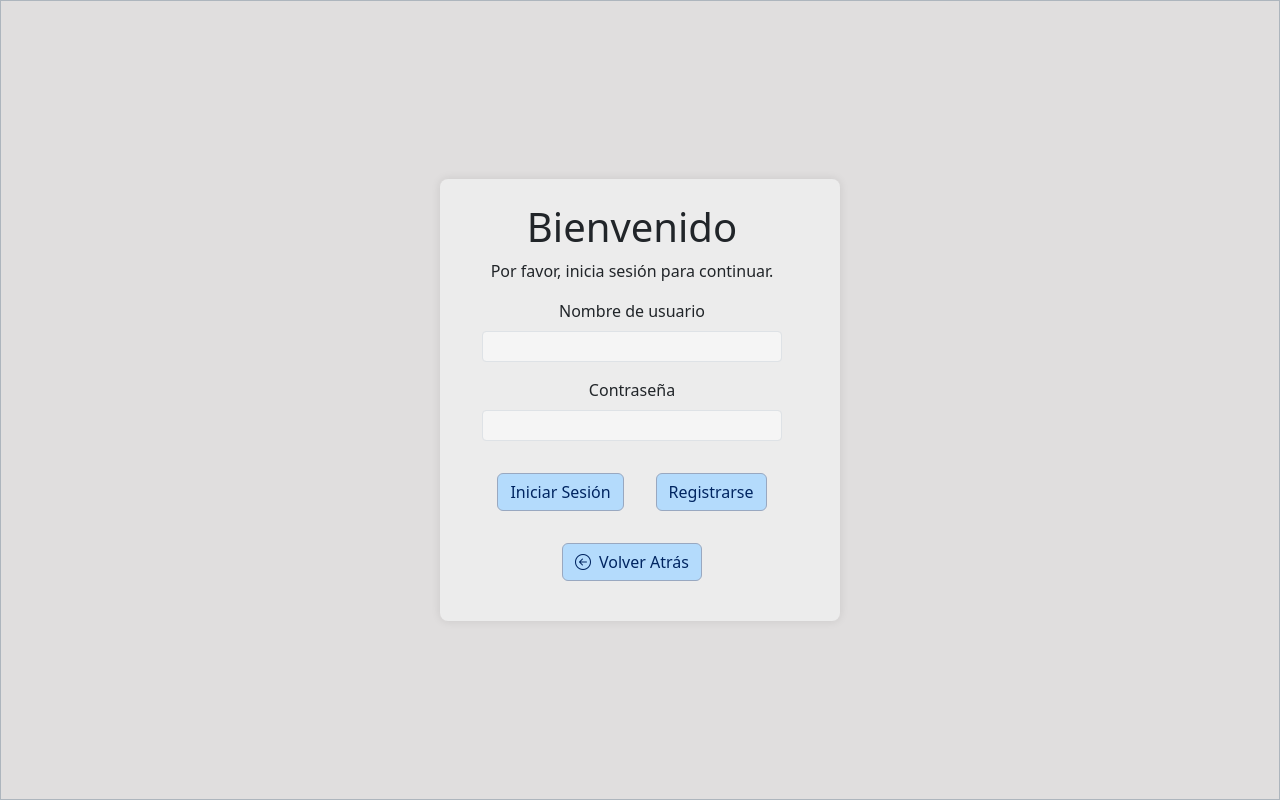
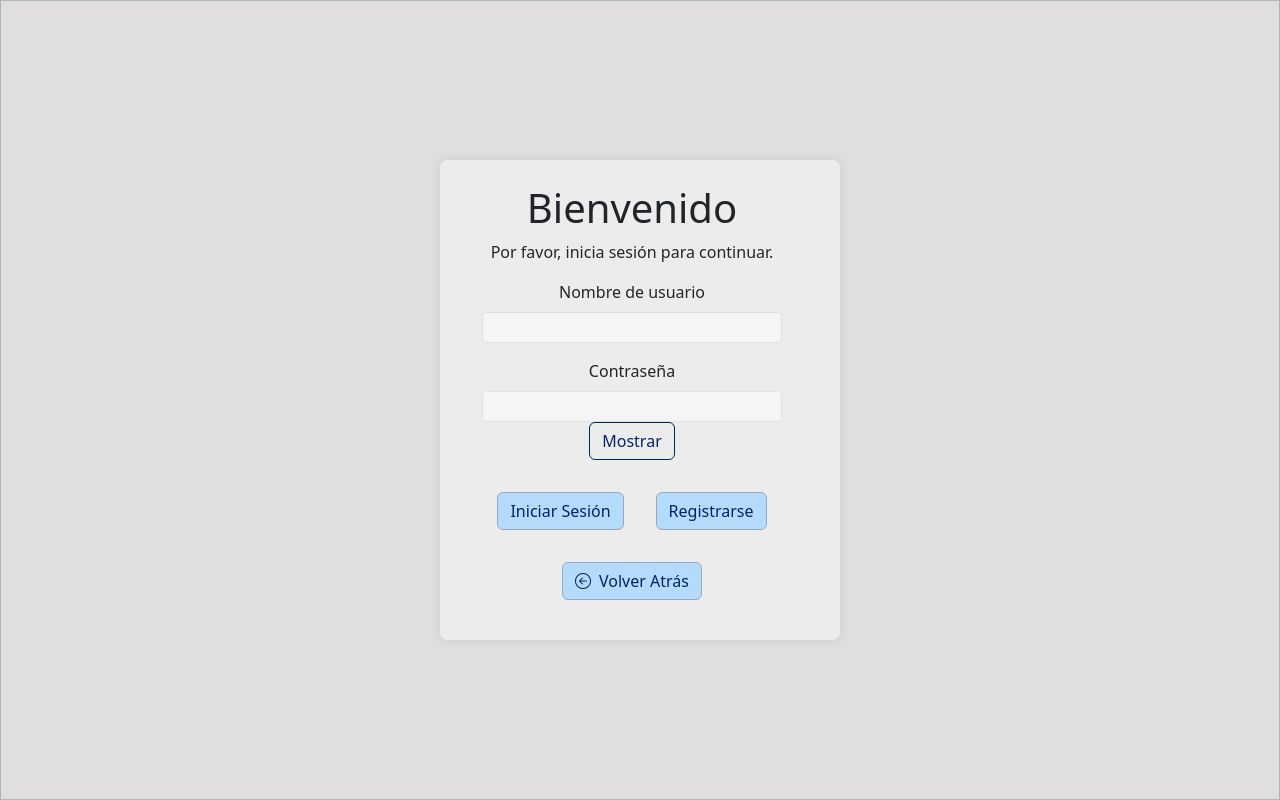
Before and after one commit to Croissanton/IU_Proyecto, a React (Create React App) app in the folder foro-mundo/: page /login in a window 1280 px wide. Built offline with nearby package versions, Linux system fonts and the light colour scheme.

Commit message:
added the password visibility button

```diff
--- a/foro-mundo/src/Components/Header.js
+++ b/foro-mundo/src/Components/Header.js
@@ -6,7 +6,6 @@ import Button from "react-bootstrap/Button";
 import Nav from "react-bootstrap/Nav";
 import { useState, forwardRef, useRef, useEffect } from "react";
 import Cookies from "universal-cookie";
-import ToastMessage from "./ToastMessage";
 import OverlayTrigger from "react-bootstrap/OverlayTrigger";
 import Tooltip from "react-bootstrap/Tooltip";
 import { useToast } from "../Context/ToastContext.js";
--- a/foro-mundo/src/Pages/LoginPage.js
+++ b/foro-mundo/src/Pages/LoginPage.js
@@ -18,9 +18,11 @@ function LoginPage() {
 
   useEffect(() => {
     if (user) {
-      navigate("/") // Redirigir después de que se actualice el estado de user
+      navigate("/"); // Redirigir después de que se actualice el estado de user
     }
   }, [user, navigate]);
+
+  const [showPassword, setShowPassword] = useState(false);
 
   const login = (e) => {
     e.preventDefault();
@@ -86,8 +88,9 @@ function LoginPage() {
               <label htmlFor="password" className="form-label">
                 Contraseña
               </label>
+              <div className="password-group">
                 <input
-                type="password"
+                  type={showPassword ? "text" : "password"}
                   className="form-control form-control-sm"
                   aria-label="contraseña"
                   required
@@ -99,6 +102,15 @@ function LoginPage() {
                     margin: "0 auto",
                   }}
                 />
+                <button
+                  type="button"
+                  className="btn btn-outline-secondary"
+                  onClick={() => setShowPassword(!showPassword)}
+                  aria-label="cambiar_visibilidad_contraseña"
+                >
+                  {showPassword ? "Ocultar" : "Mostrar"}
+                </button>
+              </div>
             </div>
             <button
               type="submit"
--- a/foro-mundo/src/Pages/SignUpPage.js
+++ b/foro-mundo/src/Pages/SignUpPage.js
@@ -5,7 +5,6 @@ import BackButton from "../Components/BackButton";
 import { useToast } from "../Context/ToastContext.js";
 import { useNavigate } from "react-router-dom";
 import zxcvbn from "zxcvbn";
-
 
 function PasswordStrengthMeter({ password }) {
   const testResult = zxcvbn(password);
@@ -41,6 +40,8 @@ function SignUpPage() {
     description: ""
   });
 
+  const [showPassword, setShowPassword] = useState(false);
+
   const navigate = useNavigate();
   const { showToast } = useToast();
 
@@ -49,14 +50,15 @@ function SignUpPage() {
     setUser({ ...user, [name]: value });
   };
 
-  const register = () => {
+  const register = (e) => {
+    e.preventDefault();
     // Aquí puedes agregar la lógica para validar los campos del formulario antes de crear el usuario
     // Por ejemplo, verificar si todos los campos obligatorios están completos
 
     // Crear el usuario con los datos del formulario
     cookies.set("user", user, { path: "/" });
-    showToast("Registracion correceta.", "bg-success");
-    navigate("/") // Redirigir después de que se actualice el estado de user
+    showToast("Registro correcta.", "bg-success");
+    navigate("/"); // Redirigir después de que se actualice el estado de user
   };
 
   return (
@@ -68,14 +70,18 @@ function SignUpPage() {
         </Breadcrumb>
         <form className="row col-12 g-3" onSubmit={register} action="/">
           <div className="login-container text-center">
-
             <h1>Registro</h1>
             <p>Por favor, completa el siguiente formulario para registrarte.</p>
             <div className="mb-3">
               <label htmlFor="username" className="form-label">Nombre de usuario</label>
               <input type="text" className="form-control form-control-sm" name="username" value={user.username} onChange={handleInputChange} required aria-label="nombre_usuario"/>
               <label htmlFor="password" className="form-label">Contraseña</label>
-                <input type="password" className="form-control form-control-sm" name="password" value={user.password} onChange={handleInputChange} required aria-label="contraseña"/>
+              <div className="password-group">
+                <input type={showPassword ? "text" : "password"} className="form-control form-control-sm" name="password" value={user.password} onChange={handleInputChange} required aria-label="contraseña"/>
+                <button type="button" className="btn btn-outline-secondary" onClick={() => setShowPassword(!showPassword)} aria-label="cambiar_visibilidad_contraseña">
+                  {showPassword ? "Ocultar" : "Mostrar"}
+                </button>
+              </div>
               <PasswordStrengthMeter password={user.password} />
               <label htmlFor="name" className="form-label">Nombre</label>
               <input type="text" className="form-control form-control-sm" name="name" value={user.name} onChange={handleInputChange} required aria-label="nombre"/>
```
Also changed, not shown: 1 other file (tests, documents, lock files or other folders). Lines whose indentation alone changed are shown as unchanged.
